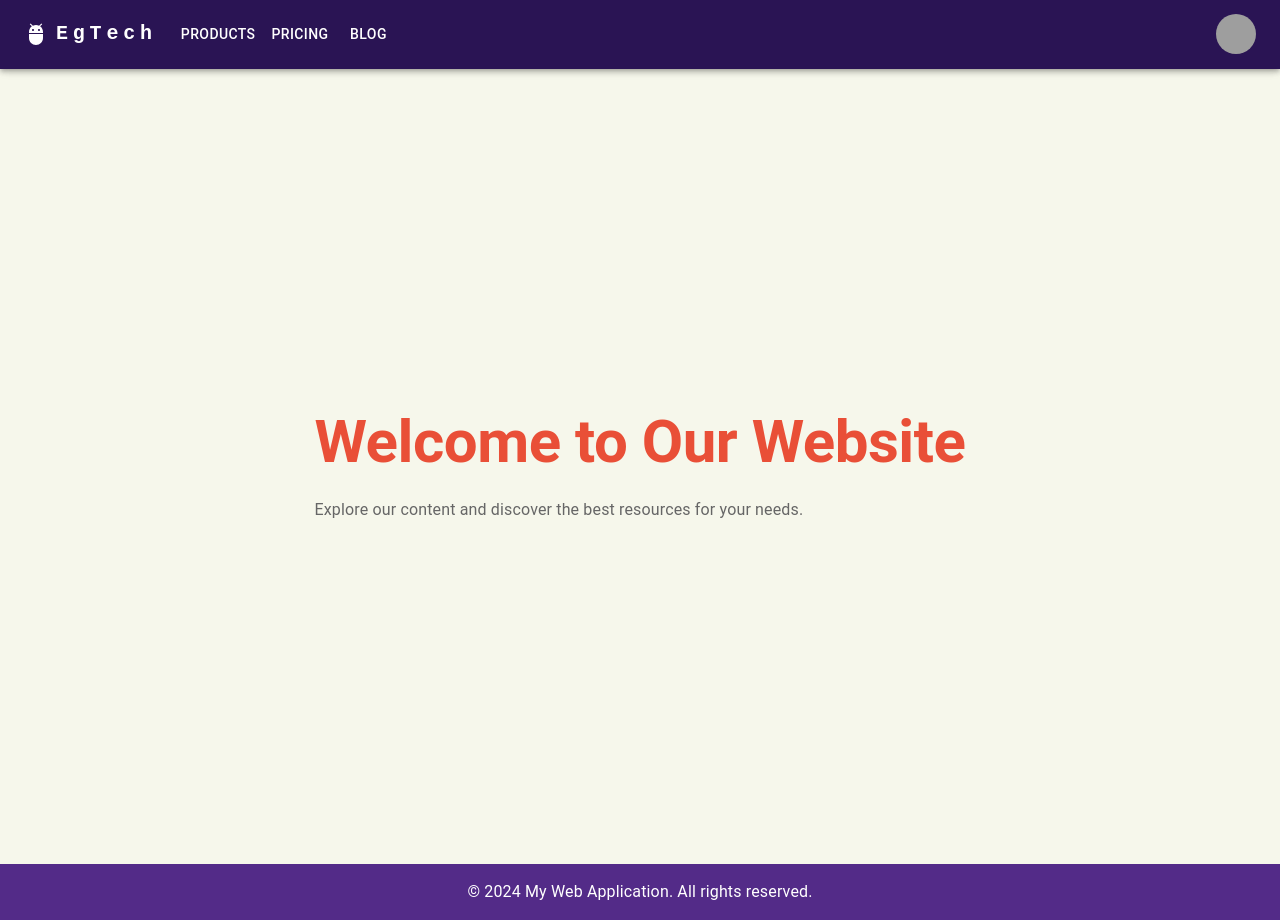
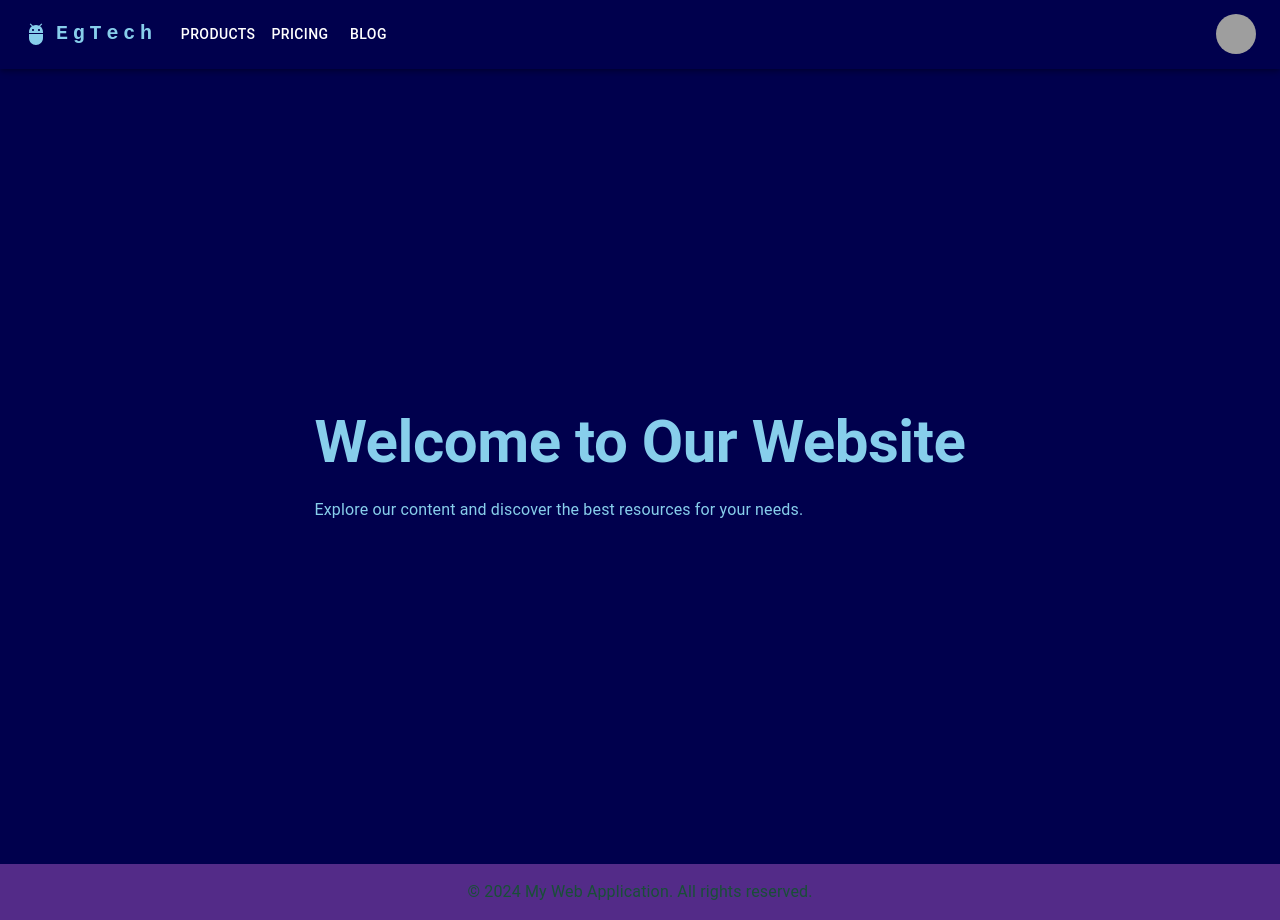
Before and after one commit to EgTechConsult/egytech, a Next.js app: page / in a window 1280 px wide. Built offline with nearby package versions, Linux system fonts and the light colour scheme; grey boxes are pictures that could not be loaded.

Commit message:
more theme options (#3)
Co-authored-by: Osman Osman <osman.osman@MacBook-Pro-von-Osman.local>

```diff
--- a/components/mui/AppBar.tsx
+++ b/components/mui/AppBar.tsx
@@ -14,7 +14,10 @@ import Button from "@mui/material/Button";
 import Tooltip from "@mui/material/Tooltip";
 import MenuItem from "@mui/material/MenuItem";
 import AdbIcon from "@mui/icons-material/Adb";
-import { appBarStyles } from "../../styles/appBarStyle";
+import {
+  appBarIconStyle,
+  appBarContainerStyle,
+} from "../../styles/appBarStyle";
 
 const pages = ["Products", "Pricing", "Blog"];
 const settings = ["Profile", "Account", "Dashboard", "Logout"];
@@ -43,9 +46,9 @@ function ResponsiveAppBar() {
   };
 
   return (
-    <AppBar sx={appBarStyles}>
-      <Container maxWidth="xl">
-        <Toolbar disableGutters>
+    <AppBar sx={appBarIconStyle}>
+      <Container maxWidth="xl" sx={appBarContainerStyle}>
+        <Toolbar disableGutters >
           <AdbIcon sx={{ display: { xs: "none", md: "flex" }, mr: 1 }} />
           <Typography
             variant="h6"
--- a/styles/HomePageStyle.tsx
+++ b/styles/HomePageStyle.tsx
@@ -1,26 +1,26 @@
-import { SxProps, Theme } from "@mui/material/styles";
+import { SxProps, Theme, ThemeOptions } from "@mui/material/styles";
 
-export const homePageContainerStyle: SxProps<Theme> = {
+export const homePageContainerStyle: SxProps<Theme> = (theme) => ({
   display: "flex",
   justifyContent: "center",
   alignItems: "center",
   height: "100vh",
   maxWidth: "100%",
-  backgroundColor: (theme) => theme.palette.secondary.light, // Set the background color
-};
+  backgroundColor: theme.custom?.primary?.background_1, // Set the background color
+});
 
-export const homePageTitleStyle: SxProps<Theme> = {
+export const homePageTitleStyle: SxProps<Theme> = (theme) => ({
   fontWeight: "bold",
-  color: (theme) => theme.typography.h2,
+  color: theme.custom?.primary?.background_text_1,
   marginBottom: "20px",
   textAlign: "center",
   "@media (max-width: 600px)": {
     fontSize: "2rem",
   },
-};
+});
 
-export const homePageDescriptionStyle: SxProps<Theme> = {
-  fontSize: (theme) => theme.typography.body1.fontSize,
-  color: "#666",
+export const homePageDescriptionStyle: SxProps<Theme> = (theme) => ({
+  fontSize: theme.typography.body1.fontSize,
+  color: theme.custom?.primary?.background_text_1,
   textAlign: "left",
-};
+});
--- a/styles/appBarStyle.tsx
+++ b/styles/appBarStyle.tsx
@@ -1,9 +1,15 @@
 import { SxProps, Theme } from "@mui/material";
 
-export const appBarStyles: SxProps<Theme> = {
+export const appBarIconStyle: SxProps<Theme> = (theme) => ({
   position: "fixed",
   top: 0,
   left: 0,
   width: "100%",
-  zIndex: (theme) => theme.zIndex.drawer + 1, // Ensure it sits above other content
+  zIndex: theme.zIndex.drawer + 1, // Ensure it sits above other content
+  color: theme.custom?.primary?.background_text_1,
+  background: theme.custom?.primary?.background_1,
+});
+
+export const appBarContainerStyle: SxProps<Theme> = {
+  background: (theme) => theme.custom?.primary?.background_1,
 };
--- a/styles/theme.tsx
+++ b/styles/theme.tsx
@@ -1,13 +1,44 @@
 "use client";
 // /styles/theme.ts
 import { createTheme } from "@mui/material/styles";
+
+declare module "@mui/material/styles" {
+  interface Theme {
+    custom?: {
+      primary?: {
+        background_1?: string;
+        background_2?: string;
+        background_3?: string;
+        background_4?: string;
+        background_text_1?: string;
+        background_text_2?: string;
+        background_text_3?: string;
+        background_text_4?: string;
+      };
+    };
+  }
+  interface ThemeOptions {
+    custom?: {
+      primary?: {
+        background_1?: string;
+        background_2?: string;
+        background_3?: string;
+        background_4?: string;
+        background_text_1?: string;
+        background_text_2?: string;
+        background_text_3?: string;
+        background_text_4?: string;
+      };
+    };
+  }
+}
 
 const theme = createTheme({
   // Colors
   palette: {
     primary: {
-      main: "#2A1454", // Customize your primary color
-      light: "#211454",
+      main: "#333745", // Customize your primary color
+      light: "#eef5db",
     },
     secondary: {
       main: "#532B88", // Customize your secondary color
@@ -24,6 +55,19 @@ const theme = createTheme({
     },
     body1: {
       fontSize: "1rem",
+      color: "#194f37",
+    },
+  },
+  custom: {
+    primary: {
+      background_1: "#00004d",
+      background_2: "#002366",
+      background_3: "#87ceeb",
+      background_4: "#0197f6",
+      background_text_1: "#87ceeb",
+      background_text_2: "#89cff0",
+      background_text_3: "#00004d",
+      background_text_4: "#7E86A0",
     },
   },
 });
```
